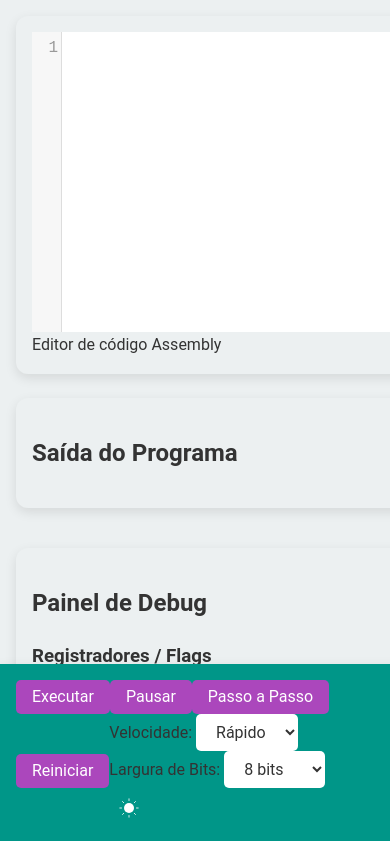
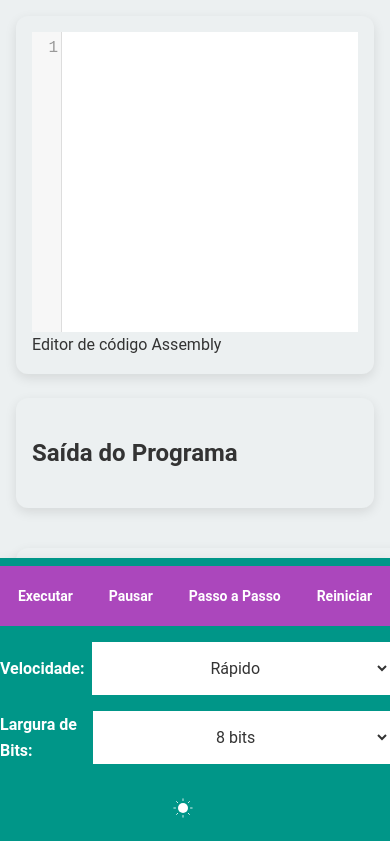
Before and after one commit to MarlilsonM/Simulador_Assembly, a plain HTML site: page index.html in a window 390 px wide. Shown: the top 841 px of the page. Drawn offline with nearby package versions, Linux system fonts and the light colour scheme.

Commit message:
Mudanças visuais.

```diff
--- a/index.html
+++ b/index.html
@@ -13,12 +13,14 @@
 <body>
     <header>
         <nav id="controls" aria-label="Controles do simulador">
+            <div class="control-group">
                 <button id="play-btn" aria-label="Executar">Executar</button>
                 <button id="pause-btn" aria-label="Pausar">Pausar</button>
                 <button id="step-btn" aria-label="Passo a Passo">Passo a Passo</button>
                 <button id="reset-btn" aria-label="Reiniciar">Reiniciar</button>
+            </div>
 
-            <div class="right-panel">
+            <div class="control-group">
                 <div class="select-wrapper">
                     <label for="speed-select">Velocidade:</label>
                     <select id="speed-select" aria-label="Selecionar velocidade de execução">
@@ -36,7 +38,9 @@
                         <option value="32">32 bits</option>
                     </select>
                 </div>
+            </div>
 
+            <div class="theme-group">
                 <button id="toggle-theme" class="theme-toggle" aria-label="Alternar modo claro/escuro">
                     <svg class="sun-and-moon" aria-hidden="true" width="24" height="24" viewBox="0 0 24 24">
                             <circle class="sun" cx="12" cy="12" r="6" mask="url(#moon-mask)" fill="currentColor" />
--- a/styles/main.css
+++ b/styles/main.css
@@ -33,7 +33,7 @@ body {
     line-height: var(--line-height-base);
     color: var(--text-color);
     background-color: var(--background-color);
-    margin: 100px 0 0 0;
+    margin: 60px 0 0 0;
     overflow-x: hidden;
     transition: background-color var(--transition-speed), color var(--transition-speed);
 }
@@ -49,19 +49,14 @@ body {
 .theme-toggle {
     background: none;
     border: none;
-    padding: 0;
-    width: 2.5rem;
-    height: 2.5rem;
-    aspect-ratio: 1;
+    padding: var(--spacing-small);
+    width: 40px;
+    height: 40px;
     border-radius: 50%;
-    cursor: pointer;
-    touch-action: manipulation;
-    -webkit-tap-highlight-color: transparent;
-    outline-offset: 5px;
     display: flex;
     align-items: center;
     justify-content: center;
-    color: white;
+    margin-left: var(--spacing-medium);
 }
 
 .theme-toggle:hover {
@@ -126,16 +121,27 @@ body {
 #controls {
     display: flex;
     align-items: center;
+    justify-content: space-between;
     position: fixed;
     top: 0;
     left: 0;
     width: 100%;
-    height: 60px;
+    height: 70px;
     background-color: var(--primary-color);
-    padding: var(--spacing-medium);
+    padding: 0 var(--spacing-large);
     box-shadow: var(--box-shadow);
     z-index: 10;
     transition: background-color var(--transition-speed);
+}
+
+.control-group {
+    display: flex;
+    align-items: center;
+    gap: var(--spacing-medium);
+}
+
+.theme-group {
+    margin-right: var(--spacing-large);
 }
 
 #container-editor-debug {
@@ -143,6 +149,11 @@ body {
     flex-wrap: wrap;
     gap: var(--spacing-medium);
     padding: var(--spacing-medium);
+}
+
+.editor-panel {
+    flex: 7;
+    min-width: 300px;
 }
 
 #editor-container, #debug-panel {
@@ -162,6 +173,7 @@ button, select {
 button {
     background-color: var(--primary-color-button);
     color: white;
+    font-weight: bold;
 }
 
 button:hover, button:focus {
@@ -172,22 +184,34 @@ button:hover, button:focus {
 select {
     background-color: white;
     color: var(--text-color);
+    padding-right: 25px;
+}
+
+.select-wrapper {
+    display: flex;
+    align-items: center;
+    gap: var(--spacing-small);
+}
+
+.select-wrapper label {
+    color: white;
+    font-weight: bold;
 }
 
 /* Ajustes para o modo escuro */
 [data-theme="dark"] button {
-    background-color: #ab47bc; /* Cor do botão no modo escuro */
-    color: white; /* Cor do texto no botão no modo escuro */
+    background-color: #ab47bc;
+    color: white;
 }
 
 [data-theme="dark"] button:hover,
 [data-theme="dark"] button:focus {
-    background-color: #9c27b0; /* Cor do botão ao passar o mouse no modo escuro */
+    background-color: #9c27b0;
 }
 
 [data-theme="dark"] select {
-    background-color: #333; /* Cor de fundo do select no modo escuro */
-    color: var(--text-color); /* Cor do texto no select no modo escuro */
+    background-color: #333;
+    color: var(--text-color);
 }
 
 /* Painéis */
@@ -227,21 +251,97 @@ select {
 }
 
 /* Responsividade */
-@media (max-width: 768px) {
+
+/* Tablet */
+@media (max-width: 1024px) {
     body {
         margin: 0;
     }
 
+    .editor-panel,
+    #debug-panel {
+        flex: 1 1 100%;
+    }
+
     #controls {
-        position: fixed;
         bottom: 0;
         top: auto;
+        height: auto;
+        padding: 0;
         flex-wrap: wrap;
+    }
+
+    .control-group {
+        width: 100%;
+        justify-content: space-between;
+        gap: 0;
+    }
+
+    .control-group:first-child {
+        display: flex;
+        flex-wrap: nowrap;
+    }
+
+    .control-group:first-child button {
+        flex-grow: 1;
+        border-radius: 0;
+        height: 60px;
+        padding: 0;
+        font-size: 14px; /* Reduzir o tamanho da fonte se necessário */
+    }
+
+    .select-wrapper, .theme-toggle {
+        margin: var(--spacing-small);
+    }
+
+    #add-breakpoint-btn {
+        padding: var(--spacing-small) var(--spacing-medium);
+        border-radius: 5px;
         height: auto;
     }
+}
 
-    #container-editor-debug {
+/* Mobile */
+@media (max-width: 768px) {
+    #controls {
         flex-direction: column;
+        height: auto;
+        padding: var(--spacing-small) 0;
+    }
+
+    .control-group {
+        width: 100%;
+        justify-content: space-around;
+        margin-bottom: var(--spacing-small);
+    }
+
+    .control-group:not(:first-child) {
+        flex-direction: column;
+        align-items: stretch;
+    }
+
+    button, select {
+        border-radius: 0;
+        flex-grow: 1;
+        text-align: center;
+        padding: var(--spacing-medium) var(--spacing-small);
+    }
+
+    .theme-toggle {
+        margin: var(--spacing-small) auto;
+    }
+
+    .select-wrapper {
+        width: 100%;
+        margin: var(--spacing-small) 0;
+    }
+
+    .select-wrapper select {
+        width: 100%;
+    }
+
+    .theme-toggle {
+        margin: var(--spacing-small) auto;
     }
 }
 
```
Lines whose indentation alone changed are shown as unchanged.
